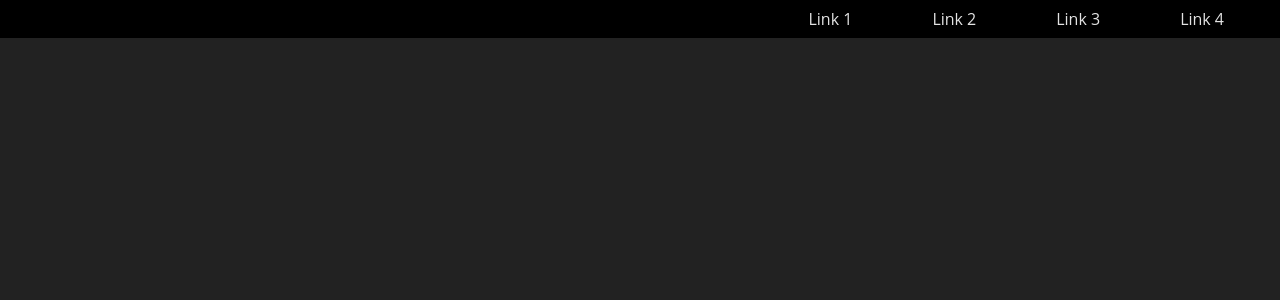
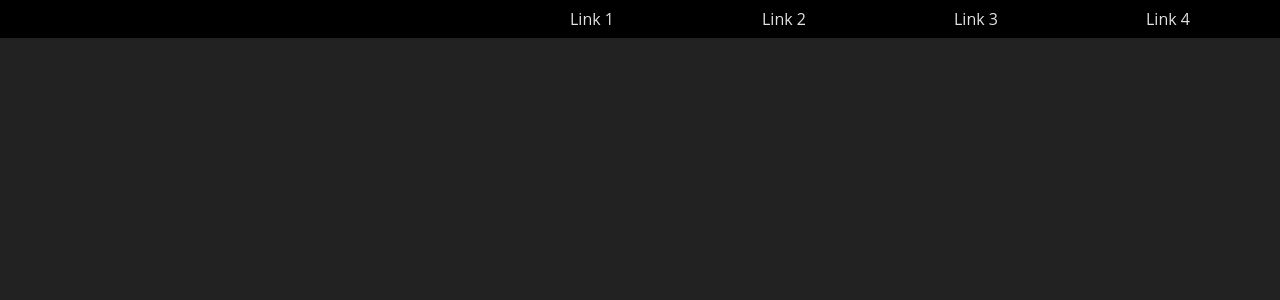
Before and after one commit to mndys/nav-slide, a React (Create React App) app: page / in a window 1280 px wide. Shown: the top 300 px of the page. Built offline with nearby package versions, Linux system fonts and the light colour scheme; some icons are missing.

Commit message:
Center List Items and make dropdown match list item width

```diff
--- a/src/Components/Navigation/NavItem.jsx
+++ b/src/Components/Navigation/NavItem.jsx
@@ -12,6 +12,8 @@ export default function NavItem({ handleMouseEnter, title, children }) {
 const Item = styled.li`
     position: relative;
     padding: var(--size-m) var(--size-xl);
+    width: 7rem;
+    text-align: center;
 
     a {
         color: inherit;
```
